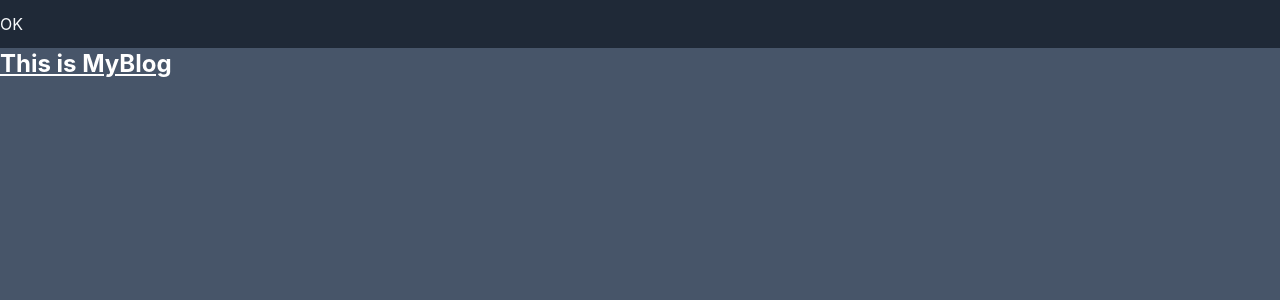
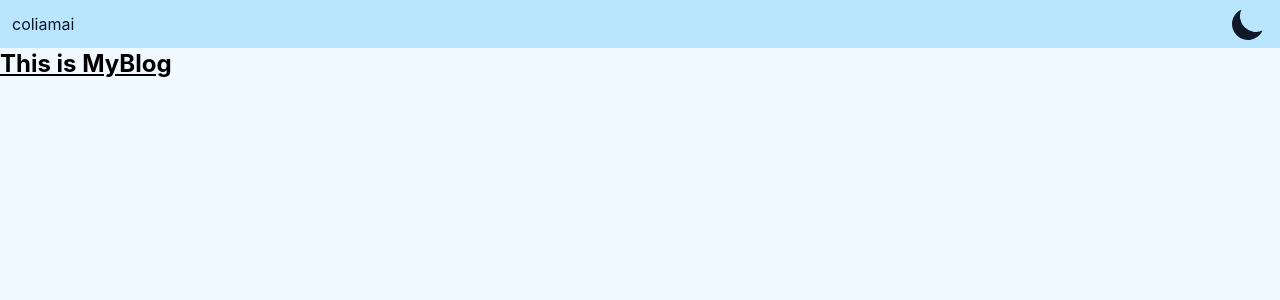
Before and after one commit to chinguyen98/myblog, a Next.js app: page / in a window 1280 px wide. Shown: the top 300 px of the page. Built offline with nearby package versions, Linux system fonts and the light colour scheme.

Commit message:
dark mode toggle

```diff
--- a/layouts/MainLayout/components/Navbar/Navbar.tsx
+++ b/layouts/MainLayout/components/Navbar/Navbar.tsx
@@ -1,7 +1,10 @@
+import ToggleDarkMode from './components/ToggleDarkMode';
+
 const Navbar = (): JSX.Element => {
   return (
-    <div className="h-12 flex items-center w-screen bg-sky-200 dark:bg-gray-800">
-      <span className="text-slate-900 dark:text-slate-50">OK</span>
+    <div className="h-12 flex items-center justify-between p-3 w-screen bg-sky-200 dark:bg-gray-800">
+      <span className="text-slate-900 dark:text-slate-50">coliamai</span>
+      <ToggleDarkMode />
     </div>
   );
 };
--- /dev/null
+++ b/layouts/MainLayout/components/Navbar/components/ToggleDarkMode/ToggleDarkMode.tsx
@@ -0,0 +1,30 @@
+import { MoonIcon, SunIcon } from '@heroicons/react/solid';
+import { useTheme } from 'next-themes';
+
+const ToggleDarkMode = (): JSX.Element => {
+  const { theme, systemTheme, setTheme } = useTheme();
+
+  const currentTheme = theme === 'system' ? systemTheme : theme;
+
+  if (currentTheme === 'dark') {
+    return (
+      <SunIcon
+        onClick={() => {
+          setTheme('light');
+        }}
+        className="w-10 h-10 text-yellow-500"
+      />
+    );
+  }
+
+  return (
+    <MoonIcon
+      onClick={() => {
+        setTheme('dark');
+      }}
+      className="w-10 h-10 text-gray-900"
+    />
+  );
+};
+
+export default ToggleDarkMode;
--- /dev/null
+++ b/layouts/MainLayout/components/Navbar/components/ToggleDarkMode/index.tsx
@@ -0,0 +1 @@
+export { default } from './ToggleDarkMode';
--- a/package.json
+++ b/package.json
@@ -11,8 +11,10 @@
   "dependencies": {
     "@emotion/react": "^11.9.3",
     "@emotion/styled": "^11.9.3",
+    "@heroicons/react": "^1.0.6",
     "@mui/material": "^5.8.4",
     "next": "12.1.6",
+    "next-themes": "^0.2.0",
     "react": "18.2.0",
     "react-dom": "18.2.0"
   },
--- a/pages/_app.tsx
+++ b/pages/_app.tsx
@@ -1,8 +1,13 @@
-import '../styles/globals.css'
-import type { AppProps } from 'next/app'
+import '../styles/globals.css';
+import type { AppProps } from 'next/app';
+import { ThemeProvider } from 'next-themes';
 
 function MyApp({ Component, pageProps }: AppProps) {
-  return <Component {...pageProps} />
+  return (
+    <ThemeProvider enableSystem={true} attribute="class">
+      <Component {...pageProps} />
+    </ThemeProvider>
+  );
 }
 
-export default MyApp
+export default MyApp;
--- a/pages/_document.tsx
+++ b/pages/_document.tsx
@@ -1,11 +1,8 @@
-import { Html, Head, Main, NextScript } from 'next/document';
-import { useEffect, useState } from 'react';
+import { Head, Html, Main, NextScript } from 'next/document';
 
 export default function Document() {
-  const [isDarkMode, setIsDarkMode] = useState(true);
-
   return (
-    <Html className={isDarkMode ? 'dark' : ''}>
+    <Html>
       <Head />
       <body>
         <Main />
```
Also changed, not shown: 1 other file (tests, documents, lock files or other folders).
